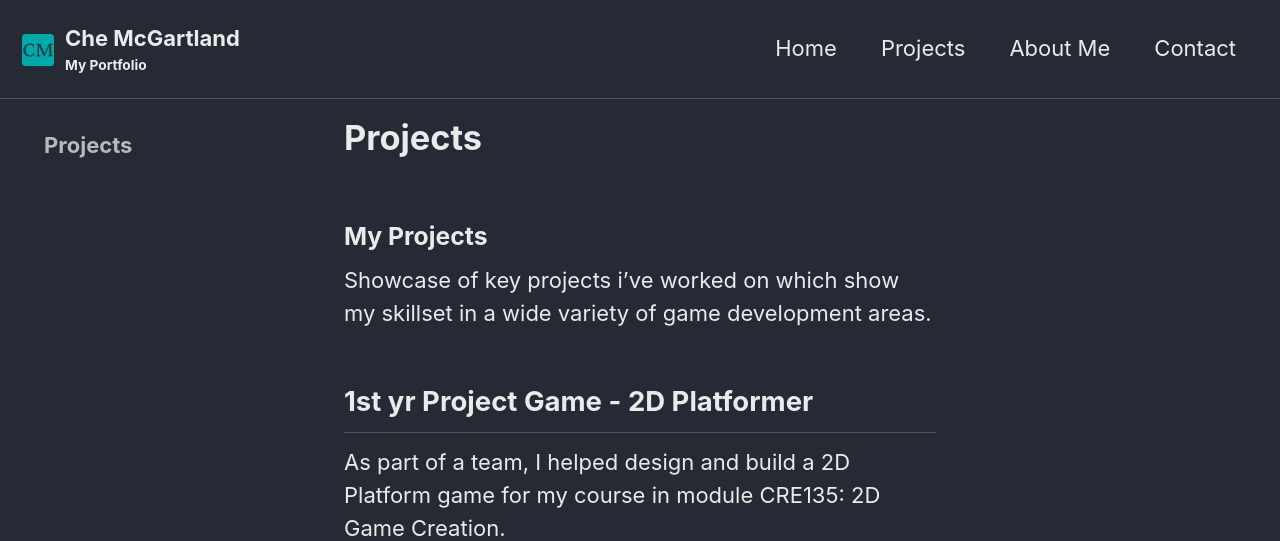
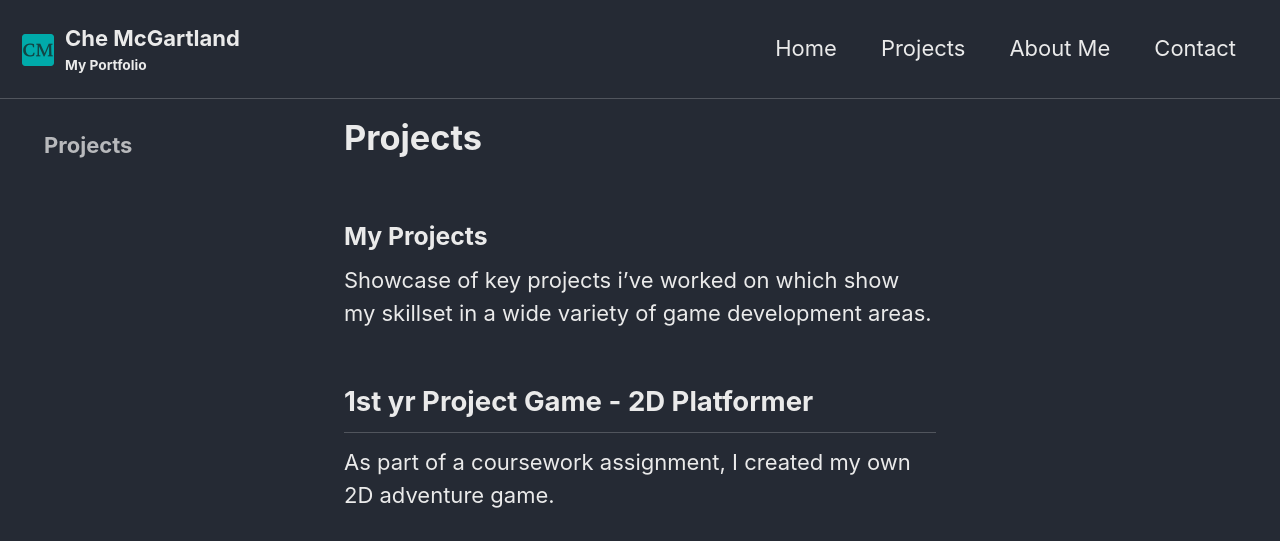
Before and after one commit to chemcg19/chemcg19.github.io, a Jekyll site: the page built from _pages/projects.md, in a window 1280 px wide. Shown: the top 541 px of the page. Built offline with Jekyll 4.4.1, drawn with Linux system fonts in a browser that asks for light colours; grey boxes are pictures that could not be loaded.

Commit message:
Revise 2D Platformer project description
Updated project description to reflect individual contribution.

```diff
--- a/_pages/projects.md
+++ b/_pages/projects.md
@@ -16,8 +16,7 @@ Showcase of key projects i've worked on which show my skillset in a wide variety
 <div style="flex:1 1 250px; min-width:250px;">
 <h2>1st yr Project Game - 2D Platformer</h2>
 <p>
-As part of a team, I helped design and build a 2D Platform game for my course
-in module CRE135: 2D Game Creation.
+As part of a coursework assignment, I created my own 2D adventure game.
 </p>
 </div>
 <!-- RIGHT: video/content area -->
```
